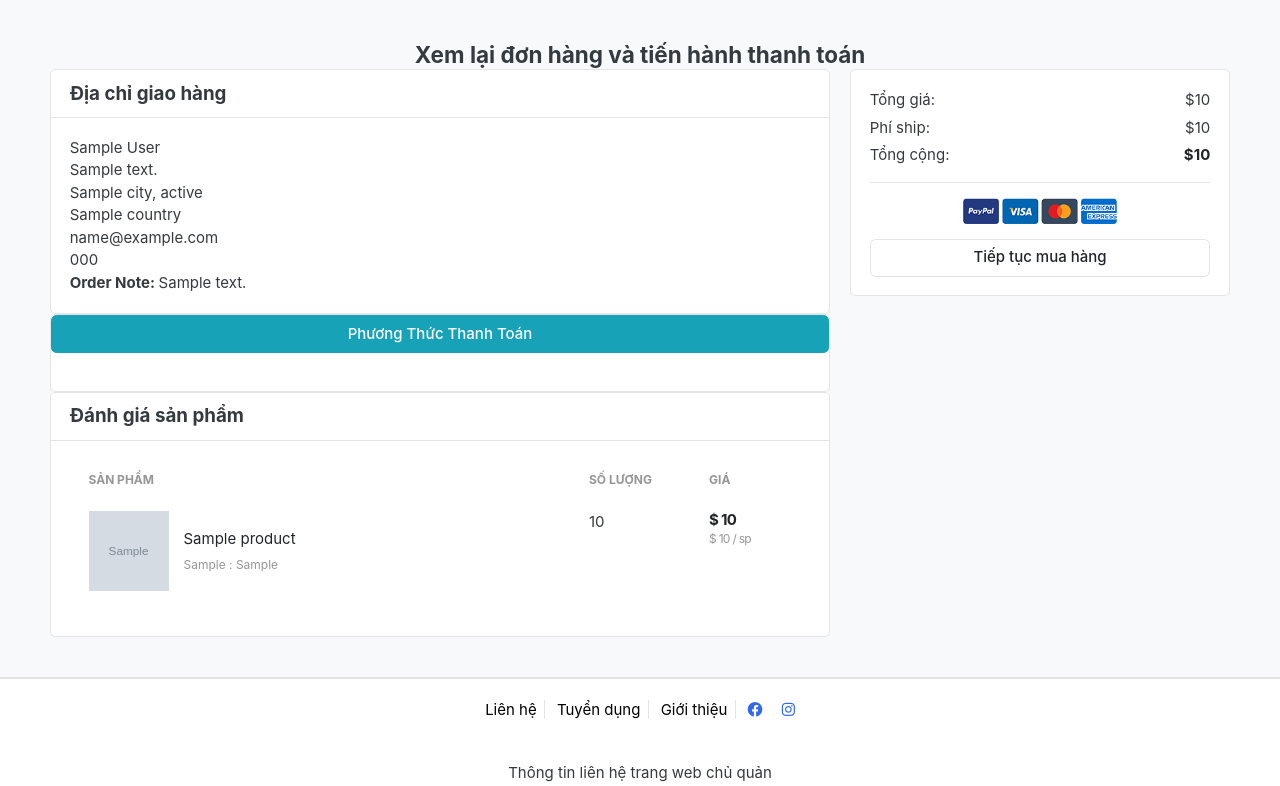
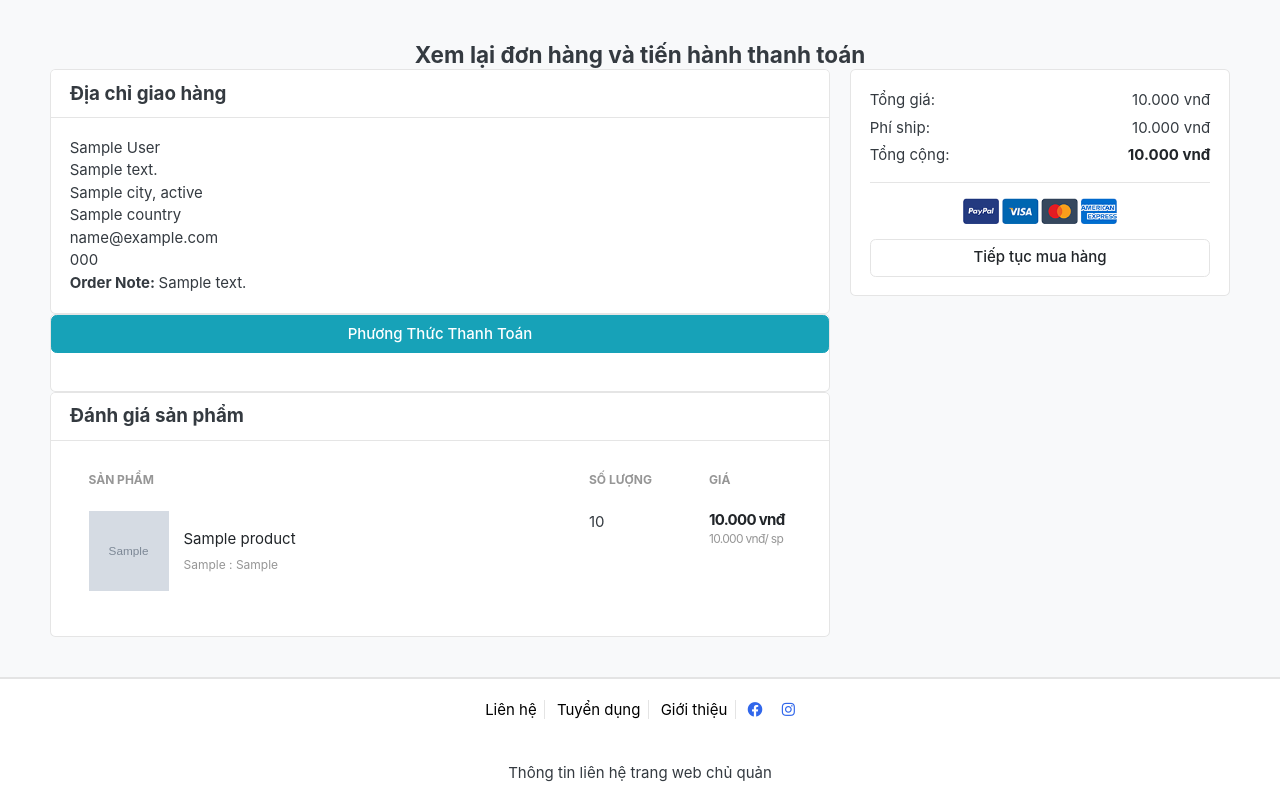
Before and after one commit to Galaxyeye107/Covid-mart, a Django app: template templates/orders/payments.html in a window 1280 px wide. Shown: the part 79-865 px from the top of the page. Run offline with Django 3.2, Linux system fonts and the light colour scheme; the template is opened without the code that fills it: most values are stand-ins (such as "Sample title", 1, 10 or a date in 2020); grey boxes marked "Sample" are stand-in pictures; some libraries are stand-ins or nearby versions; some web fonts are replaced.

Commit message:
first commit

```diff
--- a/templates/orders/payments.html
+++ b/templates/orders/payments.html
@@ -97,8 +97,8 @@
                                     </td>
                                     <td>
                                         <div class="price-wrap">
-                                            <var class="price">$ {{ cart_item.sub_total }}</var>
-                                            <small class="text-muted"> $ {{ cart_item.product.price }} / sp </small>
+                                            <var class="price">{{ cart_item.sub_total }}.000 vnđ</var>
+                                            <small class="text-muted"> {{ cart_item.product.price }}.000 vnđ/ sp </small>
                                         </div> <!-- price-wrap .// -->
                                     </td>
                                 </tr>
@@ -114,16 +114,16 @@
 					<div class="card-body">
 						<dl class="dlist-align">
 							<dt>Tổng giá:</dt>
-							<dd class="text-right">${{ total }}</dd>
+							<dd class="text-right">{{ total }}.000 vnđ</dd>
 						</dl>
 						<dl class="dlist-align">
 							<dt>Phí ship:</dt>
-							<dd class="text-right">${{ tax }}</dd>
+							<dd class="text-right">{{ tax }}.000 vnđ</dd>
 						</dl>
 						<dl class="dlist-align">
 							<dt>Tổng cộng:</dt>
 							<dd class="text-right text-dark b">
-								<strong>${{ grand_total }}</strong>
+								<strong>{{ grand_total }}.000 vnđ</strong>
 							</dd>
 						</dl>
 						<hr />
--- a/templates/store/store.html
+++ b/templates/store/store.html
@@ -5,7 +5,7 @@
 <!-- ========================= SECTION PAGETOP ========================= -->
 <section class="section-pagetop bg">
 	<div class="container">
-		<h2 class="title-page">Our Store</h2>
+		<h2 class="title-page">An toàn, tiện lợi, nhanh chóng</h2>
 	</div>
 	<!-- container //  -->
 </section>
```
Also changed, not shown: db.sqlite3.
